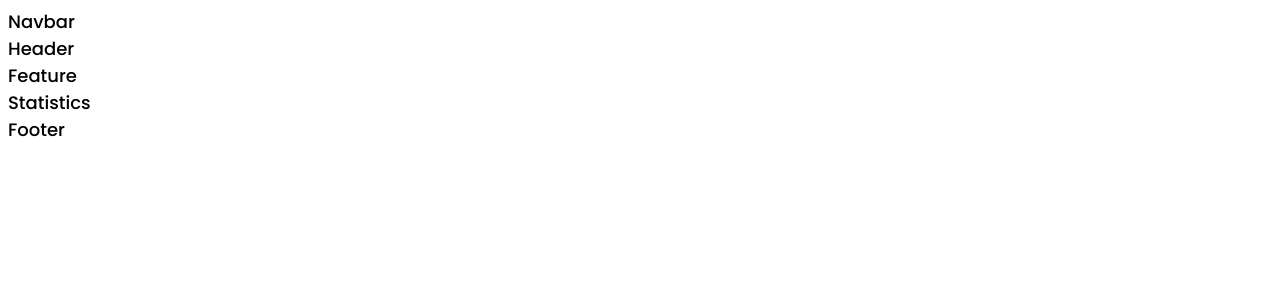
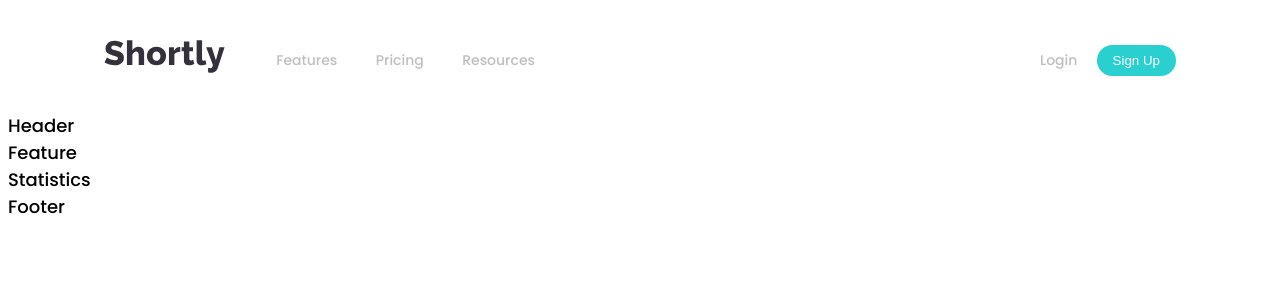
Before and after one commit to paulonkt/React-Infinitas-Learning-SEP-URL-Shortner, a React (Create React App) app in the folder app/: page / in a window 1280 px wide. Shown: the top 300 px of the page. Built offline with nearby package versions, Linux system fonts and the light colour scheme.

Commit message:
Navbar component added to App

```diff
--- a/app/src/components/navbar/Navbar.tsx
+++ b/app/src/components/navbar/Navbar.tsx
@@ -1,10 +1,50 @@
-import React from 'react';
+import React, { useState } from 'react';
+import { RiCloseLine, RiMenu3Line } from 'react-icons/ri';
+import logo from '../../assets/logo.svg';
 import './navbar.css';
 
+const Menu = () => (
+	<>
+		<p><a href="#">Features</a></p>
+		<p><a href="#">Pricing</a></p>
+		<p><a href="#">Resources</a></p>
+	</>
+)
+
 const Navbar = () => {
+	const [toogleMenu, setToogleMenu] = useState(false);
+
 	return (
-		<div>
-			Navbar
+		<div className='sep__navbar'>
+			<div className='sep__navbar-links'>
+				<div className='sep__navbar-links_logo'>
+				<img src={logo} alt='logo' />
+				</div>
+				<div className="sep__navbar-links_container">
+					<Menu />
+				</div>
+			</div>
+			<div className='sep__navbar-sign'>
+				<p><a href="">Login</a></p>
+				<button type='button'>Sign Up</button>
+			</div>
+			<div className="sep__navbar-menu">
+				{toogleMenu
+					? <RiCloseLine color="var(--color-neutral-gray)" size={27} onClick={() => setToogleMenu(false)} />
+					: <RiMenu3Line color="var(--color-neutral-gray)" size={27} onClick={() => setToogleMenu(true)}/>
+				}
+				{toogleMenu && (
+					<div className='sep__navbar-menu_container scale-up-center'>
+						<div className="sep__navbar-menu_container-links">
+							<Menu />
+							<div className='sep__navbar-menu_container-links-sign'>
+								<p><a href="">Login</a></p>
+								<button type='button'>Sign Up</button>
+							</div>
+						</div>
+					</div>
+				)}
+			</div>
 		</div>
 	)
 }
--- a/app/src/components/navbar/navbar.css
+++ b/app/src/components/navbar/navbar.css
@@ -0,0 +1,147 @@
+.sep__navbar {
+	display: flex;
+	justify-content: space-between;
+	align-items: center;
+	padding: 2rem 6rem;
+}
+
+.sep__navbar-links {
+	flex: 1;
+	display: flex;
+	justify-content: flex-start;
+	align-items: center;
+}
+
+.sep__navbar-links_logo {
+	margin-right: 2rem;
+}
+
+.sep__navbar-links_container {
+	display: flex;
+	flex-direction: row;
+	align-items: center;
+}
+
+.sep__navbar-sign {
+	display: flex;
+	justify-content: flex-end;
+	align-items: center;
+}
+
+.sep__navbar-links_container p,
+.sep__navbar-links_container a,
+.sep__navbar-sign p,
+.sep__navbar-sign a,
+.sep__navbar-menu_container p {
+	color: var(--color-neutral-gray);
+	font-size: 14px;
+	font-weight: 500;
+	line-height: 25px;
+	text-transform: capitalize;
+	margin: 0 .6rem;
+	cursor: pointer;
+}
+
+.sep__navbar-links_container a:hover,
+.sep__navbar-sign a:hover {
+	color: black;
+}
+
+.sep__navbar-sign button,
+.sep__navbar-menu_container button {
+	padding: .5rem 1rem;
+	color: white;
+	background: var(--color-primary-cyan);
+	font-weight: 500;
+	border-radius: 30px;
+	border: none;
+	cursor: pointer;
+}
+
+.sep__navbar-sign button:hover,
+.sep__navbar-menu_container button:hover {
+	opacity: 0.6;
+}
+
+.sep__navbar-menu {
+    margin-left: 1rem;
+    display: none;
+    position: relative;
+}
+
+.sep__navbar-menu svg {
+    cursor: pointer;
+}
+
+.sep__navbar-menu_container {
+    display: flex;
+    justify-content: center;
+    flex-direction: column;
+    text-align: center;
+    background: var(--color-primary-dark-violet);
+    padding: 2rem;
+    position: absolute;
+    right: 0;
+    top: 40px;
+    margin-top: 1rem;
+    min-width: 210px;
+	width: 5vh;
+    border-radius: 5px;
+}
+
+.sep__navbar-menu_container p {
+    margin: 2rem 0;
+	color: white;
+}
+.sep__navbar-menu_container a {
+	color: white;
+}
+.sep__navbar-menu_container a:hover {
+	color: var(--color-neutral-gray);
+}
+
+.sep__navbar-menu_container-links-sign {
+    display: none;
+}
+
+@media screen and (max-width: 910px) {
+    .sep__navbar-links_container {
+        display: none;
+    }
+
+    .sep__navbar-menu {
+        display: flex;
+    }
+
+	.sep__navbar-sign {
+        display: none;
+    }
+
+	.sep__navbar-menu_container-links-sign {
+		border-top: 1px solid var(--color-neutral-gray);
+        display: block;
+    }
+}
+
+@media screen and (max-width: 550px) {
+    .sep__navbar {
+        padding: 2rem;
+    }
+
+    .sep__navbar-sign {
+        display: none;
+    }
+
+    .sep__navbar-menu_container {
+        top: 20px;
+    }
+
+    .sep__navbar-menu_container-links-sign {
+        display: block;
+    }
+
+	.sep__navbar-sign button,
+	.sep__navbar-menu_container button {
+		width: 100%;
+	}
+}
```
